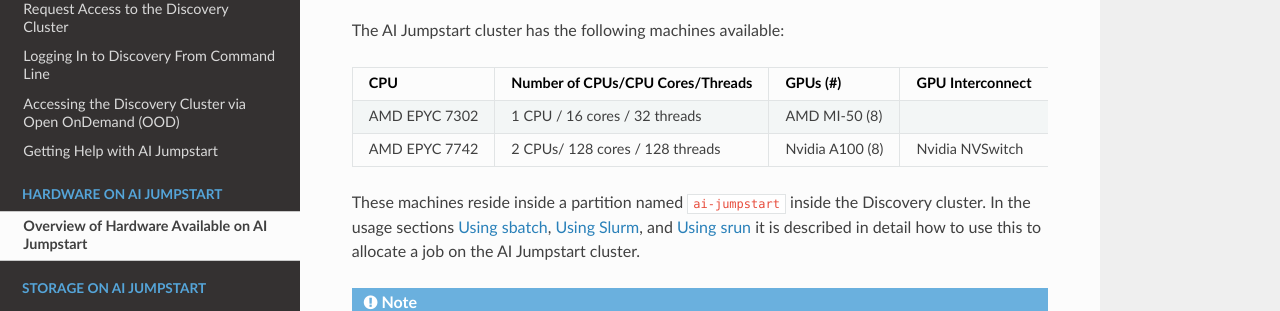
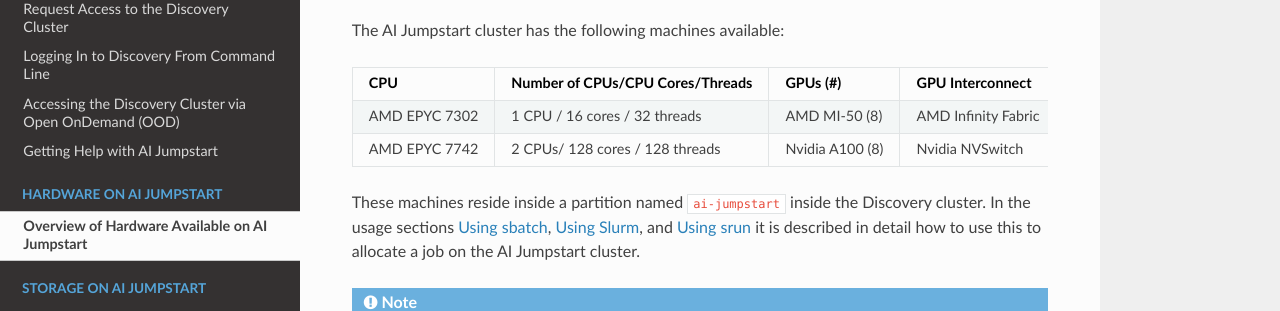
Before and after one commit to matinraayai/ai-jumpstart-docs, a Sphinx documentation site: the page built from docs/source/hardware/hardware_overview.rst, in a window 1280 px wide. Shown: the part 141-452 px from the top of the page. Built offline with Sphinx 7.4.7 and the Read the Docs theme 2.0.0, drawn with Linux system fonts in a browser that asks for light colours.

Commit message:
Update hardware_overview.rst

```diff
--- a/docs/source/hardware/hardware_overview.rst
+++ b/docs/source/hardware/hardware_overview.rst
@@ -2,13 +2,13 @@
 ==============================================
 The AI Jumpstart cluster has the following machines available:
 
-+---------------+----------------------------------+-----------------+-------------------+--------------------+----------+-----------------+
-| CPU           | Number of CPUs/CPU Cores/Threads | GPUs (#)        | GPU Interconnect  | Node Interconnect  | RAM      | Node Names (#)  |
-+===============+==================================+=================+===================+====================+==========+=================+
-| AMD EPYC 7302 | 1 CPU / 16 cores / 32 threads    | AMD MI-50 (8)   |                   |                    | 1 TB     | d31(46-50) (5)  |
-+---------------+----------------------------------+-----------------+-------------------+--------------------+----------+-----------------+
-| AMD EPYC 7742 | 2 CPUs/ 128 cores / 128 threads  | Nvidia A100 (8) | Nvidia NVSwitch   | HDR 200 Infiniband | 512 GB   | d31(51-64) (14) |
-+---------------+----------------------------------+-----------------+-------------------+--------------------+----------+-----------------+
++---------------+----------------------------------+-----------------+---------------------+--------------------+----------+-----------------+
+| CPU           | Number of CPUs/CPU Cores/Threads |    GPUs (#)     |   GPU Interconnect  | Node Interconnect  |   RAM    | Node Names (#)  |
++===============+==================================+=================+=====================+====================+==========+=================+
+| AMD EPYC 7302 | 1 CPU / 16 cores / 32 threads    | AMD MI-50 (8)   | AMD Infinity Fabric | HDR 200 Infiniband | 1 TB     | d31(46-50) (5)  |
++---------------+----------------------------------+-----------------+---------------------+--------------------+----------+-----------------+
+| AMD EPYC 7742 | 2 CPUs/ 128 cores / 128 threads  | Nvidia A100 (8) |   Nvidia NVSwitch   | HDR 200 Infiniband | 512 GB   | d31(51-64) (14) |
++---------------+----------------------------------+-----------------+---------------------+--------------------+----------+-----------------+
 
 These machines reside inside a partition named ``ai-jumpstart`` inside the Discovery cluster. In the usage sections
 :doc:`../usage/sbatch`, :doc:`../usage/slurm`, and :doc:`../usage/srun` it is described in detail how to use this to allocate
```
